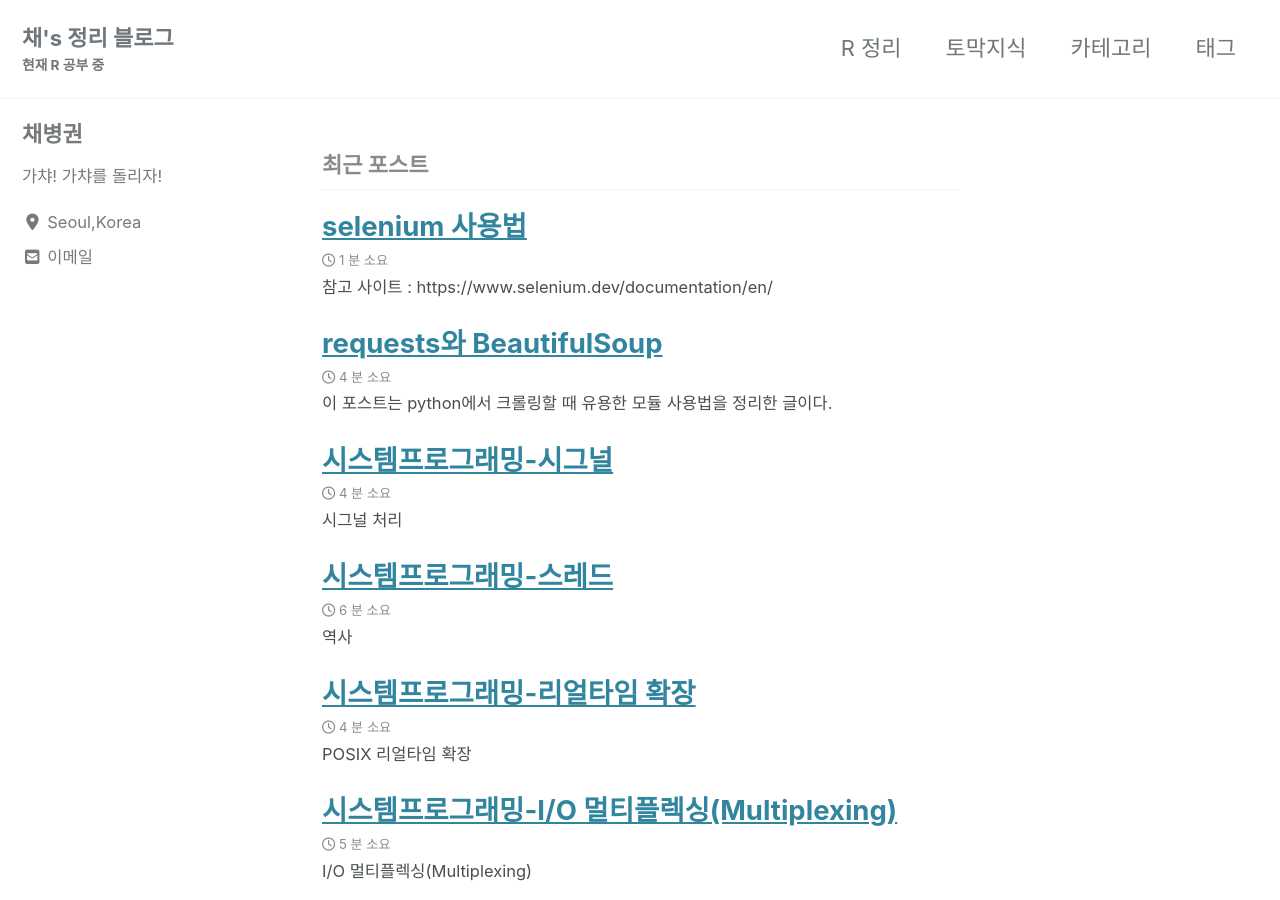
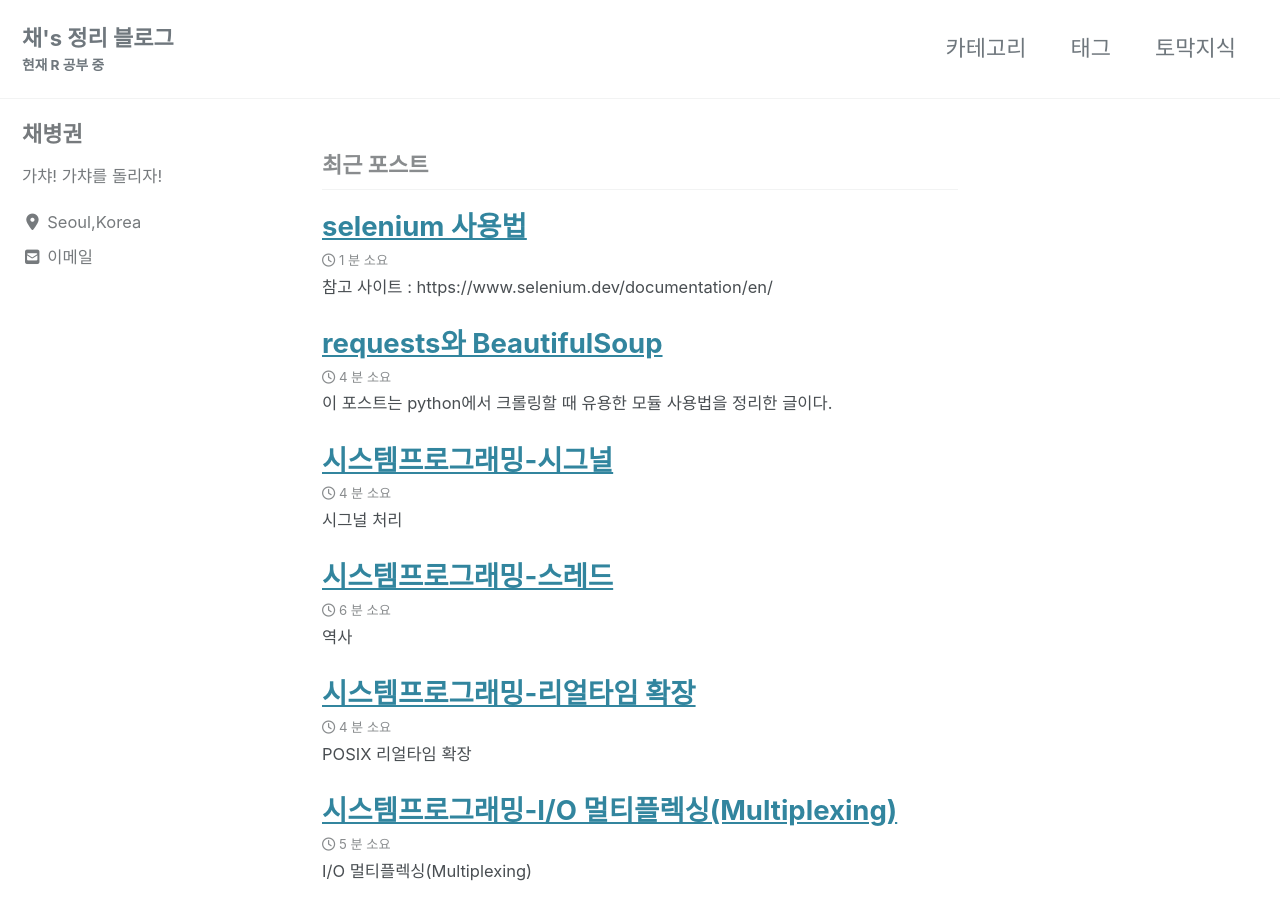
Before and after one commit to ByeongGwonChae/mynotebook, a Jekyll site: the page built from index.html, in a window 1280 px wide and 900 px high. Built offline with Jekyll 4.4.1, drawn with Linux system fonts in a browser that asks for light colours; cached includes are drawn as plain includes; nearby versions of some CDN libraries; the list of posts is cut into pages by our own code.

Commit message:
Update navigation.yml

```diff
--- a/_data/navigation.yml
+++ b/_data/navigation.yml
@@ -1,13 +1,11 @@
 # main links
 main:
-  - title: "R 정리"
-    url: /r/
-  - title: "토막지식"
-    url: /knowledge/
   - title: "카테고리"
     url: /categories/
   - title: "태그"
     url: /tags/
+  - title: "토막지식"
+    url: /knowledge/
   # - title: "About"
   #   url: https://mmistakes.github.io/minimal-mistakes/about/
   # - title: "Sample Posts"
```
